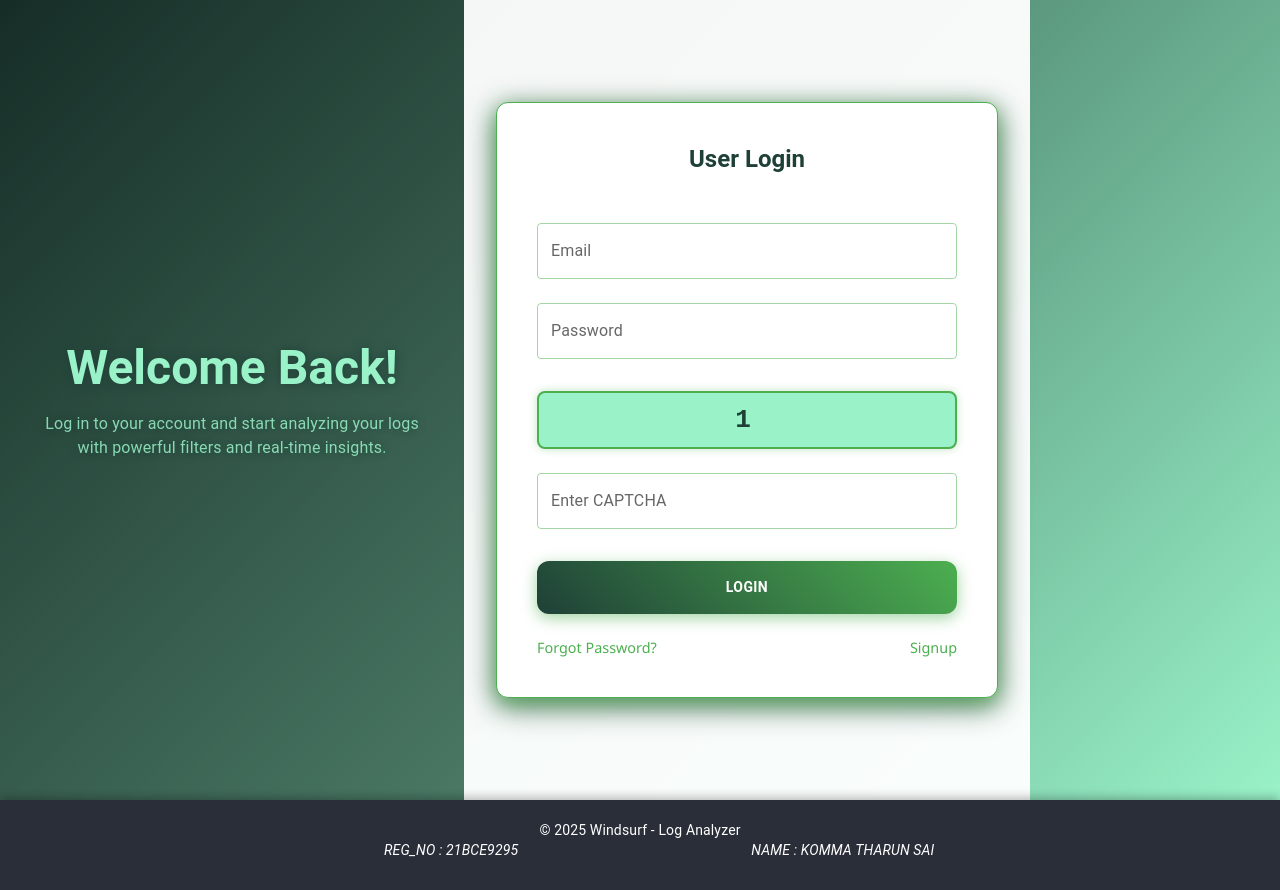
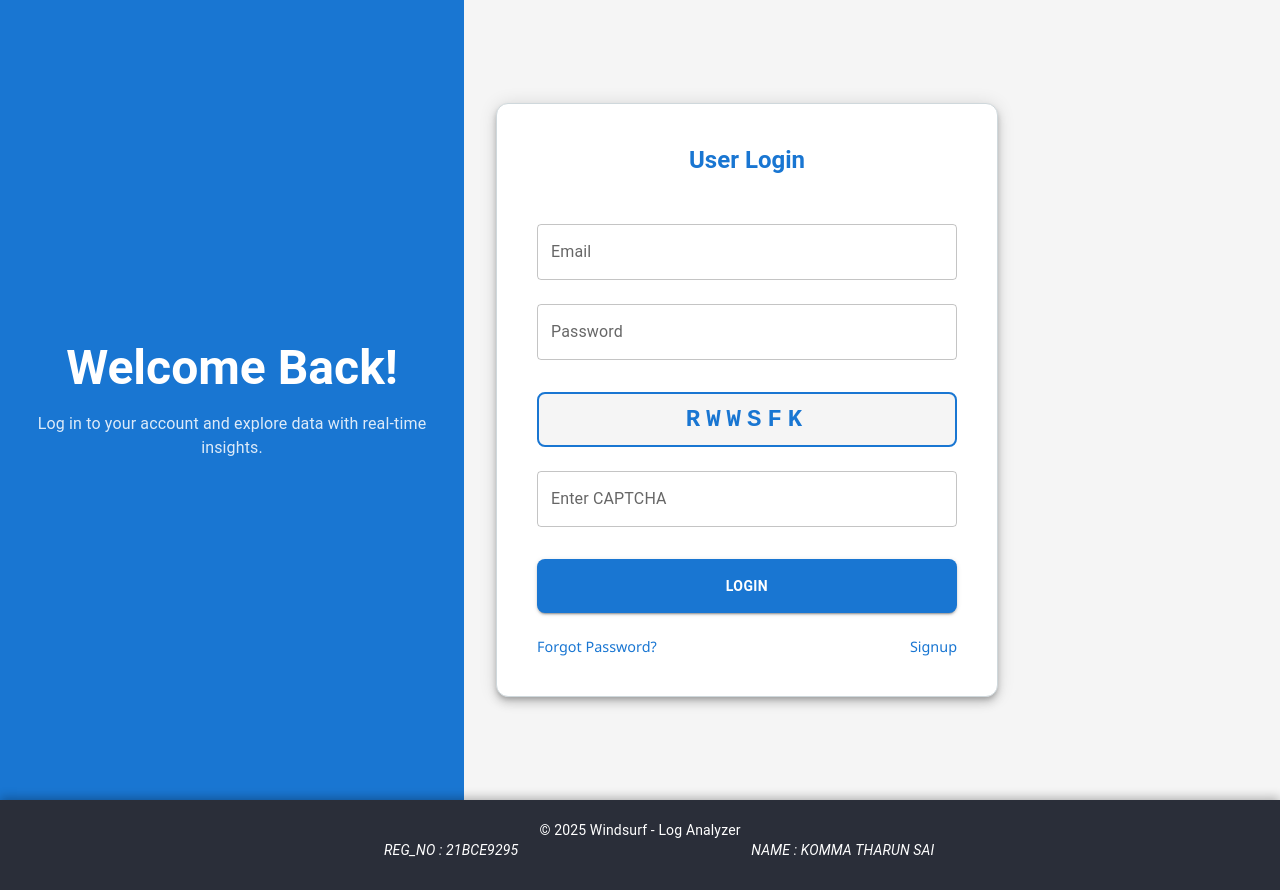
Before and after one commit to as12231/Log_Analyzer_Frontend, a React (Create React App) app: page /login in a window 1280 px wide. Built offline with nearby package versions, Linux system fonts and the light colour scheme; some icons are missing.

Commit message:
first commit 27 may

```diff
--- a/src/Pages/Login.js
+++ b/src/Pages/Login.js
@@ -12,9 +12,9 @@ import { useNavigate } from "react-router-dom";
 
 // Generate CAPTCHA function
 const generateCaptcha = () => {
-  const chars = "1";
+  const chars = "ABCDEFGHIJKLMNOPQRSTUVWXYZ0123456789";
   let captcha = "";
-  for (let i = 0; i < 1; i++) {
+  for (let i = 0; i < 6; i++) {
     captcha += chars.charAt(Math.floor(Math.random() * chars.length));
   }
   return captcha;
@@ -68,19 +68,17 @@ const Login = () => {
     }
   };
 
-  // Define green color palette variables
-  const greenDark = "#1f4037";
-  const greenLight = "#99f2c8";
-  const greenMedium = "#4caf50";
-  const greenHover = "#388e3c";
-  const inputBorderColor = "#4caf5080";
+  // Simple color theme
+  const blue = "#1976d2";
+  const ash = "#f5f5f5";
+  const inputBorderColor = "#cfd8dc";
 
   return (
     <Grid
       container
       sx={{
         minHeight: "100vh",
-        background: `linear-gradient(135deg, ${greenDark}, ${greenLight})`,
+        backgroundColor: ash,
         fontFamily: "'Segoe UI', Tahoma, Geneva, Verdana, sans-serif",
       }}
     >
@@ -96,9 +94,8 @@ const Login = () => {
           alignItems: "center",
           px: 4,
           py: 6,
-          color: greenLight,
-          background: "rgba(0, 0, 0, 0.3)",
-          textShadow: `0 0 10px ${greenDark}`,
+          backgroundColor: blue,
+          color: "white",
         }}
       >
         <Typography variant="h3" fontWeight="bold" mb={2} textAlign="center">
@@ -108,8 +105,7 @@ const Login = () => {
           variant="body1"
           sx={{ maxWidth: 400, textAlign: "center", opacity: 0.85 }}
         >
-          Log in to your account and start analyzing your logs with powerful
-          filters and real-time insights.
+          Log in to your account and explore data with real-time insights.
         </Typography>
       </Grid>
 
@@ -124,19 +120,18 @@ const Login = () => {
           alignItems: "center",
           px: 4,
           py: 6,
-          backgroundColor: "rgba(255, 255, 255, 0.95)",
+          backgroundColor: ash,
         }}
       >
         <Paper
-          elevation={12}
+          elevation={6}
           sx={{
             p: 5,
             width: "100%",
             maxWidth: 420,
             borderRadius: 3,
-            boxShadow:
-              `0 6px 20px ${greenMedium}aa, 0 8px 30px ${greenDark}bb`,
-            border: `1px solid ${greenMedium}`,
+            backgroundColor: "white",
+            border: `1px solid ${inputBorderColor}`,
           }}
         >
           <Typography
@@ -144,7 +139,7 @@ const Login = () => {
             fontWeight={600}
             mb={4}
             align="center"
-            color={greenDark}
+            color={blue}
           >
             User Login
           </Typography>
@@ -157,20 +152,6 @@ const Login = () => {
             value={name}
             onChange={(e) => setEmail(e.target.value)}
             autoComplete="email"
-            sx={{
-              "& .MuiOutlinedInput-root": {
-                "& fieldset": {
-                  borderColor: inputBorderColor,
-                },
-                "&:hover fieldset": {
-                  borderColor: greenMedium,
-                },
-                "&.Mui-focused fieldset": {
-                  borderColor: greenMedium,
-                  boxShadow: `0 0 8px ${greenMedium}aa`,
-                },
-              },
-            }}
           />
 
           <TextField
@@ -182,20 +163,6 @@ const Login = () => {
             value={password}
             onChange={(e) => setPassword(e.target.value)}
             autoComplete="current-password"
-            sx={{
-              "& .MuiOutlinedInput-root": {
-                "& fieldset": {
-                  borderColor: inputBorderColor,
-                },
-                "&:hover fieldset": {
-                  borderColor: greenMedium,
-                },
-                "&.Mui-focused fieldset": {
-                  borderColor: greenMedium,
-                  boxShadow: `0 0 8px ${greenMedium}aa`,
-                },
-              },
-            }}
           />
 
           <Box
@@ -203,17 +170,16 @@ const Login = () => {
               my: 3,
               py: 1.5,
               textAlign: "center",
-              fontSize: 26,
-              fontWeight: 700,
-              backgroundColor: greenLight,
+              fontSize: 24,
+              fontWeight: 600,
+              backgroundColor: ash,
               borderRadius: 2,
               userSelect: "none",
-              color: greenDark,
-              border: `2px solid ${greenMedium}`,
+              color: blue,
+              border: `2px solid ${blue}`,
               fontFamily: "'Courier New', Courier, monospace",
-              letterSpacing: 8,
+              letterSpacing: 6,
               cursor: "default",
-              boxShadow: `0 0 8px ${greenMedium}55`,
             }}
           >
             {captcha}
@@ -226,20 +192,6 @@ const Login = () => {
             value={userCaptcha}
             onChange={(e) => setUserCaptcha(e.target.value)}
             inputProps={{ style: { letterSpacing: "0.2em" } }}
-            sx={{
-              "& .MuiOutlinedInput-root": {
-                "& fieldset": {
-                  borderColor: inputBorderColor,
-                },
-                "&:hover fieldset": {
-                  borderColor: greenMedium,
-                },
-                "&.Mui-focused fieldset": {
-                  borderColor: greenMedium,
-                  boxShadow: `0 0 8px ${greenMedium}aa`,
-                },
-              },
-            }}
           />
 
           {error && (
@@ -254,14 +206,11 @@ const Login = () => {
             sx={{
               mt: 4,
               py: 1.8,
-              borderRadius: 3,
-              background: `linear-gradient(45deg, ${greenDark}, ${greenMedium})`,
+              borderRadius: 2,
+              backgroundColor: blue,
               fontWeight: "bold",
-              boxShadow: `0 4px 15px ${greenMedium}88`,
-              transition: "background 0.3s ease",
               "&:hover": {
-                background: `linear-gradient(45deg, ${greenMedium}, ${greenHover})`,
-                boxShadow: `0 6px 20px ${greenHover}cc`,
+                backgroundColor: "#115293",
               },
             }}
             onClick={handleLogin}
@@ -274,12 +223,12 @@ const Login = () => {
             display="flex"
             justifyContent="space-between"
             fontSize="0.9rem"
-            color={greenMedium}
+            color={blue}
           >
-            <Link href="#" underline="hover" sx={{ color: greenMedium }}>
+            <Link href="#" underline="hover" sx={{ color: blue }}>
               Forgot Password?
             </Link>
-            <Link href="/signup" underline="hover" sx={{ color: greenMedium }}>
+            <Link href="/signup" underline="hover" sx={{ color: blue }}>
               Signup
             </Link>
           </Box>
```
Also changed, not shown: src/Pages/Signup.js (+43 -103 lines).
